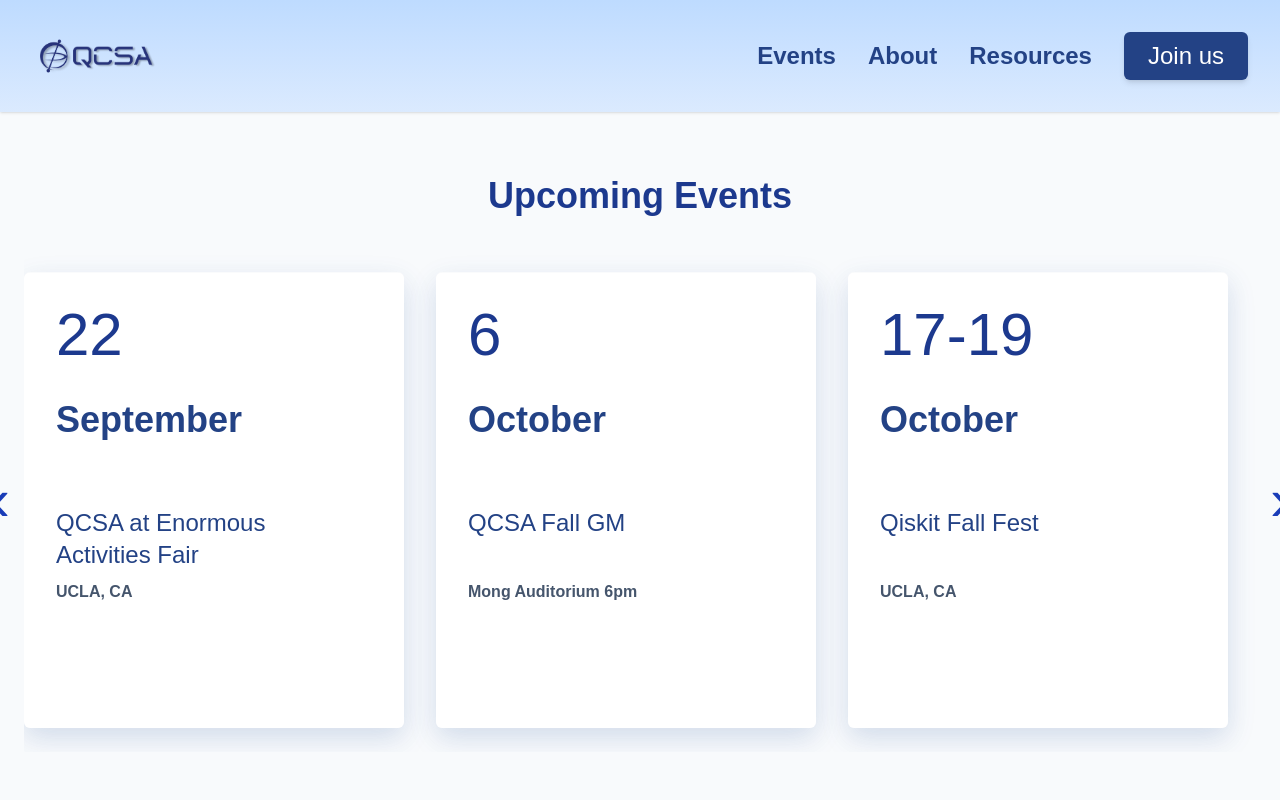
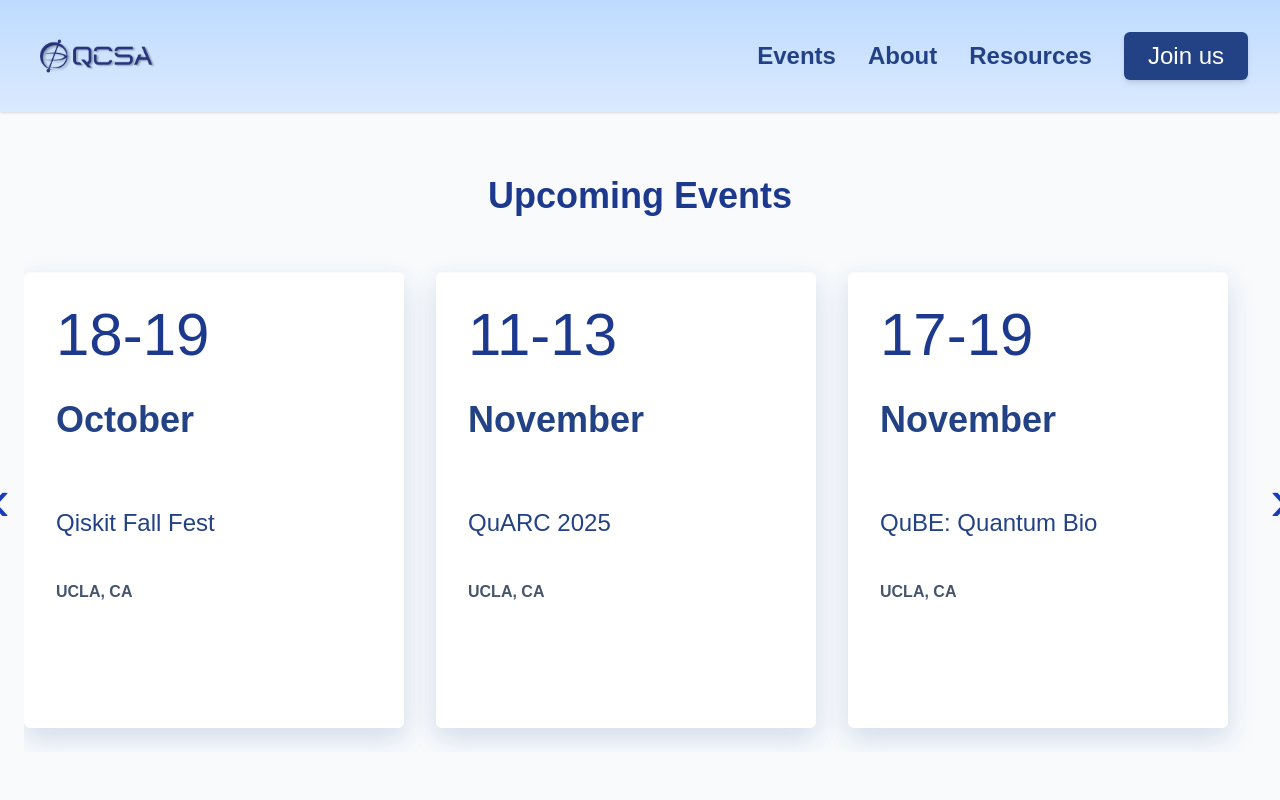
Before and after one commit to qcsa-at-ucla/qcsa, a Next.js app: page /events in a window 1280 px wide. Shown: the top 800 px of the page. Built offline with nearby package versions, Linux system fonts and the light colour scheme; a web font is replaced by a local one.

Commit message:
updated evens

```diff
--- a/src/app/events/page.tsx
+++ b/src/app/events/page.tsx
@@ -8,21 +8,21 @@ import MainWebsiteHeader from "../Components/mainWebsiteHeader";
 
 const eventsData = [
 	{
-		datePrimary: "22",
-		dateSecondary: "September",
-		title: "QCSA at Enormous Activities Fair",
+		datePrimary: "18-19",
+		dateSecondary: "October",
+		title: "Qiskit Fall Fest",
 		location: "UCLA, CA",
 	},
 	{
-		datePrimary: "6",
-		dateSecondary: "October",
-		title: "QCSA Fall GM",
-		location: "Mong Auditorium 6pm",
+		datePrimary: "11-13",
+		dateSecondary: "November",
+		title: "QuARC 2025",
+		location: "UCLA, CA",
 	},
 	{
 		datePrimary: "17-19",
-		dateSecondary: "October",
-		title: "Qiskit Fall Fest",
+		dateSecondary: "November",
+		title: "QuBE: Quantum Bio",
 		location: "UCLA, CA",
 	},
 ];
--- a/src/app/resources/page.tsx
+++ b/src/app/resources/page.tsx
@@ -15,13 +15,11 @@ export default function ResourcesPage() {
 				</h1>
 
 				{/* QCSA Membership Form - Featured at the top */}
-				<div className="rounded-lg w-full p-1 shadow-[0_0_50px_rgba(99,179,255,0.30)] bg-gradient-to-r from-blue-50 to-indigo-50">
+				{/* <div className="rounded-lg w-full p-1 shadow-[0_0_50px_rgba(99,179,255,0.30)] bg-gradient-to-r from-blue-50 to-indigo-50">
 					<section className="bg-white rounded-lg p-10 shadow-[0_20px_50px_rgba(35,66,133,0.12)] ring-4 ring-[rgba(35,66,133,0.06)]">
 						<div className="flex flex-col lg:flex-row items-center gap-8">
-							{/* Left: Text block */}
 							<div className="lg:w-2/3">
 								<div className="flex items-center gap-3 mb-4">
-									{/* <div className="w-2 h-8 bg-gradient-to-b from-[#234285] to-blue-400 rounded-full"></div> */}
 									<h2 className="text-3xl text-[#234285] font-kantumruy font-bold">QCSA Membership Form</h2>
 								</div>
 								<p className="text-[#234285] text-base mb-6 leading-relaxed">
@@ -39,7 +37,6 @@ export default function ResourcesPage() {
 								</div>
 							</div>
 
-							{/* Right: Image / gradient card */}
 							<div className="lg:w-1/3 flex justify-center lg:justify-end">
 								<div className="w-96 h-64 rounded-md p-6 flex items-center justify-center relative overflow-hidden">
 									<div className="absolute inset-0 bg-gradient-to-br from-blue-100 via-indigo-50 to-blue-200 opacity-50"></div>
@@ -54,7 +51,7 @@ export default function ResourcesPage() {
 							</div>
 						</div>
 					</section>
-				</div>
+				</div> */}
 
 				{/* wrapper adds a subtle light-blue neon aura around the card without changing its size */}
 				<div className="rounded-lg w-full p-1 shadow-[0_0_40px_rgba(99,179,255,0.20)] mt-24">
```
